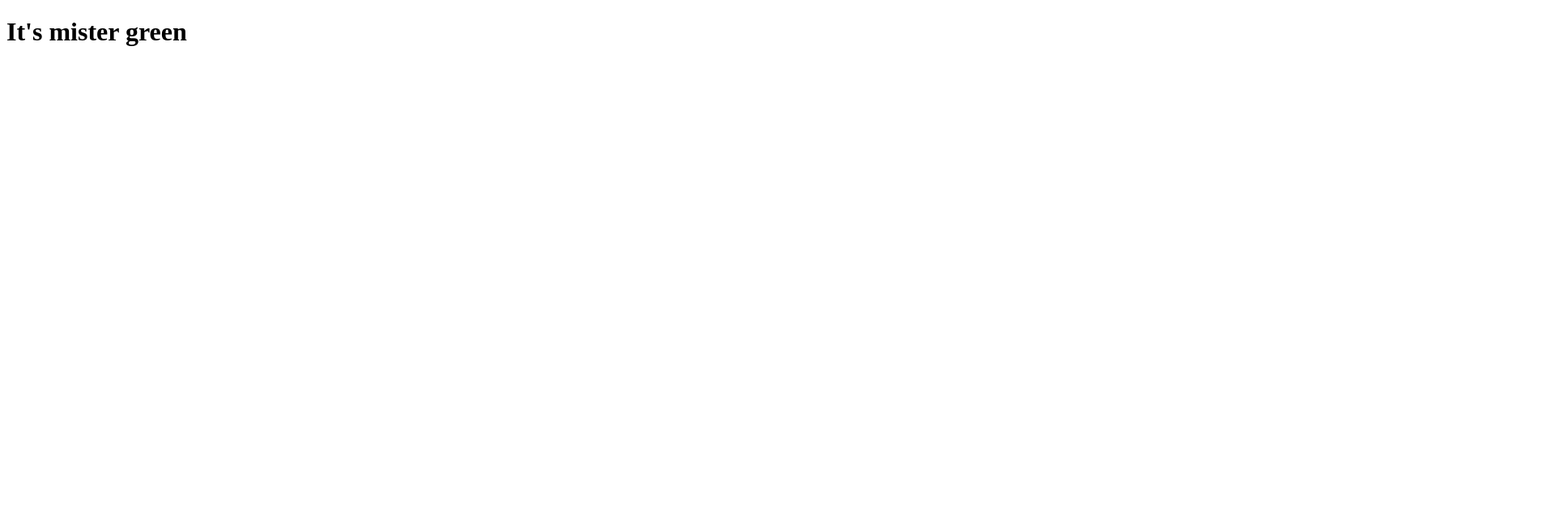
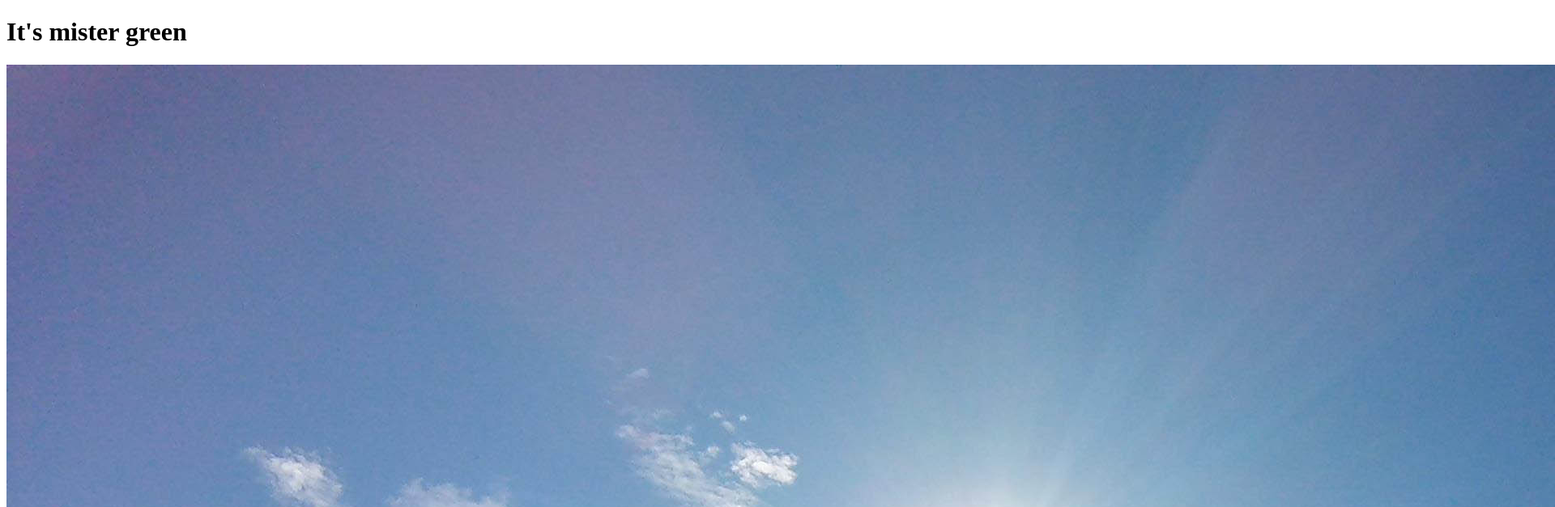
Before and after one commit to benjaminberteau/B1-exploringgit, a plain HTML site: page index.html in a window 1280 px wide. Shown: the top 627 px of the page at 81% size, 1920 px wide, since content can reach past the window. Drawn offline with Linux system fonts and the light colour scheme.

Commit message:
images
commit img html

```diff
--- a/index.html
+++ b/index.html
@@ -4,8 +4,9 @@
     <meta charset="utf-8">
     <title>html green</title>
   </head>
+
   <body>
     <h1>It's mister green</h1>
-
+    <img src="images/img.jpg" alt="images">
   </body>
 </html>
```
